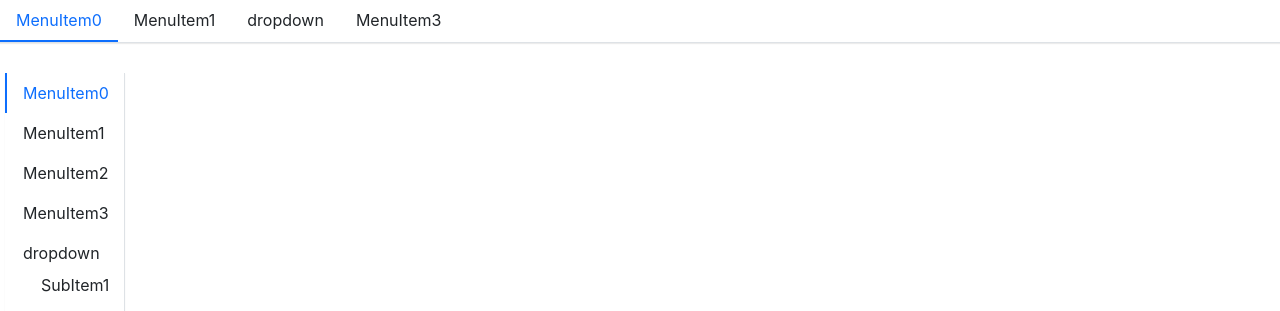
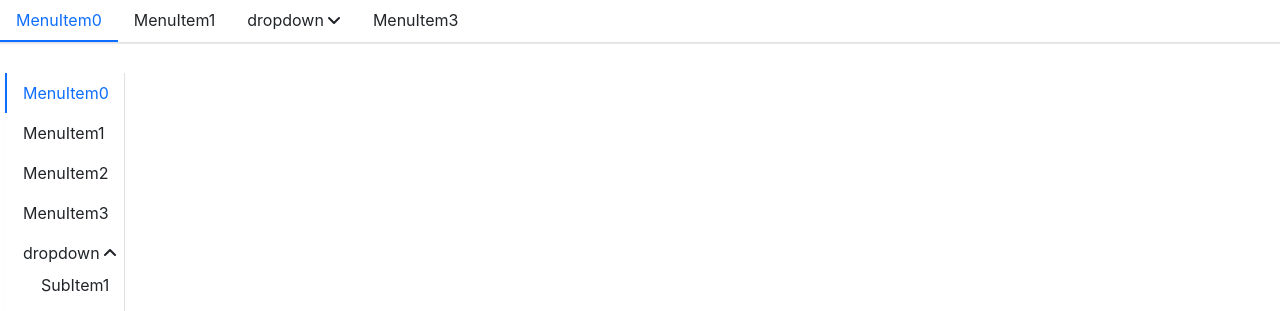
Before and after one commit to IMU-Y/antd-components, a React (Vite) app: page / in a window 1280 px wide. Shown: the top 311 px of the page. Built offline with nearby package versions, Linux system fonts and the light colour scheme.

Commit message:
feat: 添加菜单组件下拉列表图表动画

```diff
--- a/src/components/Menu/SubMenu.tsx
+++ b/src/components/Menu/SubMenu.tsx
@@ -1,6 +1,7 @@
 import React, { useContext, useState } from 'react';
 import classNames from 'classnames';
 import { MenuContext } from './index';
+import Icon from '../Icon';
 export interface ISubMenuProps {
   index?: string;
   title: string;
@@ -14,6 +15,8 @@ const SubMenu: React.FC<ISubMenuProps> = ({ index, title, className, children })
   const [menuOpen, setMenuOpen] = useState<boolean>(isOpened);
   const classes = classNames('menu-item submenu-item', className, {
     'is-active': context.currentActive === index,
+    'is-opened': menuOpen,
+    'is-vertical': context.mode,
   });
 
   // 负责渲染子元素
@@ -46,8 +49,8 @@ const SubMenu: React.FC<ISubMenuProps> = ({ index, title, className, children })
     e.preventDefault();
     timer = setTimeout(() => {
       setMenuOpen(toggle);
-    }, 300)
-  }
+    }, 300);
+  };
   const clickEvents = context.mode === 'vertical' ? {
     onClick: handleClick
   } : {}
@@ -59,6 +62,7 @@ const SubMenu: React.FC<ISubMenuProps> = ({ index, title, className, children })
     <li className={classes} key={index} {...hoverEvents}>
       <div className="submenu-title" onClick={handleClick} {...clickEvents}>
         {title}
+        <Icon icon="angle-down" className="arrow-icon" />
       </div>
       {/* 下拉菜单里面的内容 */}
       {renderChildren()}
--- a/src/components/Menu/_style.scss
+++ b/src/components/Menu/_style.scss
@@ -73,6 +73,18 @@
     }
   }
 
+  .is-vertical {
+    .arrow-icon {
+      transform: rotate(0deg) !important;
+    }
+  }
+
+  .is-vertical.is-opened {
+    .arrow-icon {
+      transform: rotate(180deg) !important;
+    }
+  }
+
   .antd-submenu.menu-opened {
     display: block;
   }
@@ -131,4 +143,6 @@
       }
     }
   }
+
+
 }
```
